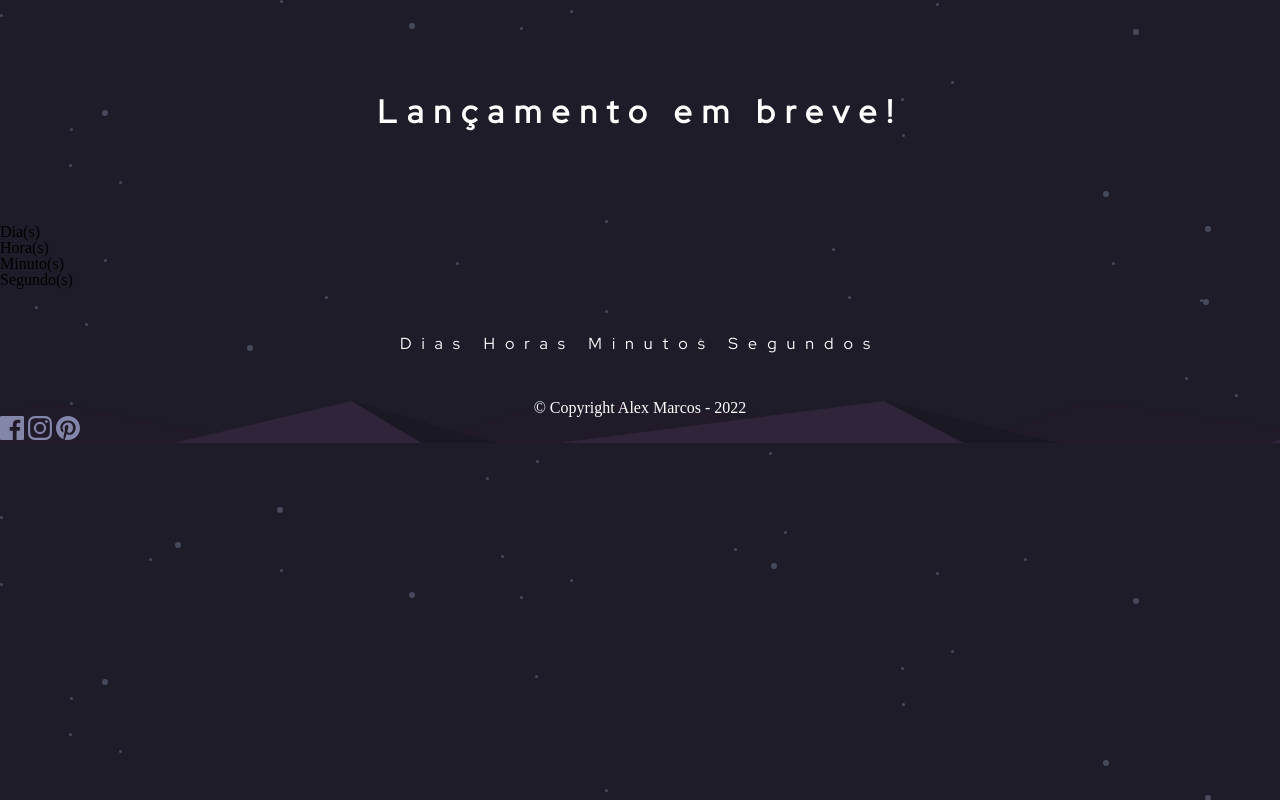
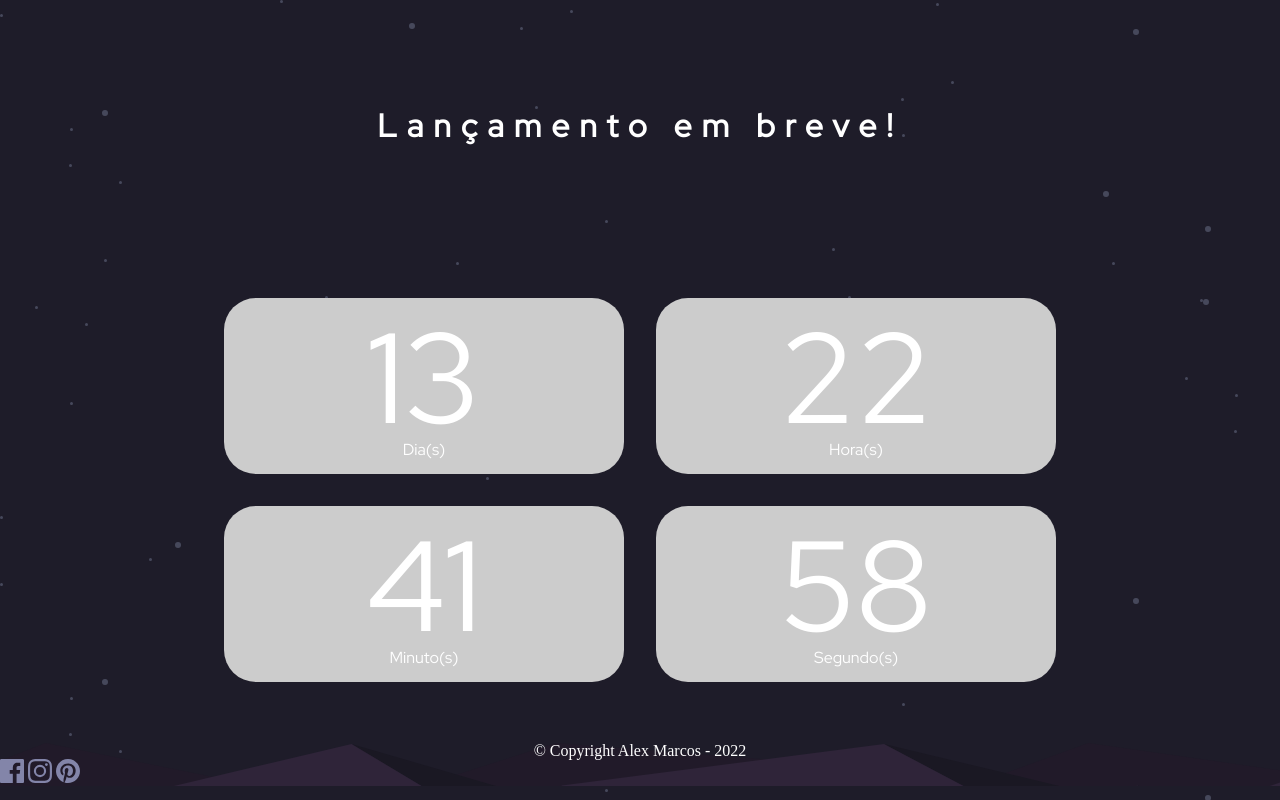
Before and after one commit to alex-marcos/contadorRegressivo, a plain HTML site: page index.html in a window 1280 px wide. Drawn offline with Linux system fonts and the light colour scheme.

Commit message:
Final da estrutura de JavaScript e o link entre o JavaScript e o HTML.

```diff
--- /dev/null
+++ b/countdown.js
@@ -0,0 +1,40 @@
+export default class countdown {
+    constructor(futureDate) {
+        this.futureDate = futureDate
+    }
+    get _actualDate() {
+        return new Date();
+    }
+
+    get _futureDate() {
+        return new Date(this.futureDate);
+    }
+
+    get _timeStampDiff() {
+        return this._futureDate.getTime() - this._actualDate.getTime()
+    }
+
+    get days() {
+        return Math.floor(this._timeStampDiff / (24 * 60 * 60 * 1000));
+    }
+
+    get hours() {
+        return Math.floor(this._timeStampDiff / (60 * 60 * 1000));
+    }
+
+    get minutes() {
+        return Math.floor(this._timeStampDiff / (60 * 1000));
+    }
+
+    get seconds() {
+        return Math.floor(this._timeStampDiff / 1000);
+    }
+
+    get total() {
+        const days = this.days < 10 ? "0" + this.days : this.days;
+        const hours = this.hours % 24 < 10 ? "0" + (this.hours % 24) : this.hours % 24;
+        const minutes = this.minutes % 60 < 10 ? "0" +  (this.minutes % 60) : this.minutes % 60;
+        const seconds = this.seconds % 60 < 10 ? "0" +  (this.seconds % 60) : this.seconds % 60;
+        return[days, hours, minutes, seconds];
+    }
+}
--- a/index.html
+++ b/index.html
@@ -22,31 +22,25 @@
 
   </header>
 
-    <ul class="contador">
+    <ul class="countdown">
       <li>
-        <span></span>
+        <span data-time></span>
         <div>Dia(s)</div>
       </li>
       <li>
-        <span></span>
+        <span data-time></span>
         <div>Hora(s)</div>
       </li>
       <li>
-        <span></span>
+        <span data-time></span>
         <div>Minuto(s)</div>
       </li>
       <li>
-        <span></span>
+        <span data-time></span>
         <div>Segundo(s)</div>
       </li>
     </ul>
 
-      <div class="textomain">
-        <p1 class="textodias">Dias</p1>
-        <p1 class="textohoras">Horas</p1>
-        <p1 class="textominutos">Minutos</p1>
-        <p1 class="textosegundos">Segundos</p1>
-      </div>
 
   </main>
 
--- a/scripts.js
+++ b/scripts.js
@@ -1,32 +1,15 @@
+import countdown from "./countdown.js";
 
-function startTimer(duration, display) {
-    var timer = duration, days, hours, minutes, seconds;
+const tempoParaOLançamento = new countdown("21 August 2022 23:00:00 GMT-0300");
+const tempos = document.querySelectorAll("[data-time]");
 
-    setInterval(function(){
-      days = parseInt(timer  * 60 * 60 * 1000)
-      hours = parseInt(timer  * 60 * 1000)
-      minutes = parseInt(timer /60, 1000);
-      seconds = parseInt(timer % 60, 1000);
 
-      days = days < 10 ? "0" + days : days;
-      hours = hours < 10 ? "0" + hours : hours;
-      minutes = minutes < 10 ?  "0" + minutes : minutes;
-      seconds = seconds < 10 ?  "0" + seconds : seconds;
+function mostrarTempo() {
+    tempos.forEach((tempo, index) => {
+        tempo.innerHTML = tempoParaOLançamento.total[index];
+    });
 
-      display.textContent = days + ":" + hours + ":" + minutes + ":" + seconds;
+}
 
-      if(--timer < 0){
-        timer = duration;
-
-      }
-
-    }, 1000);
-  }
-
-  window.onload = function() {
-    var duration = 60 *4; //Conversão para segundos
-    var display = document.querySelector("#timer"); //Elemento para exibir o timer
-
-    startTimer(duration, display); //Inicia a função
-
-  }
+mostrarTempo();
+setInterval(mostrarTempo, 1000);
--- a/style.css
+++ b/style.css
@@ -12,11 +12,6 @@
 
 /* Css do Main*/
 
-body {
-    background: url(./assets/bg-stars.svg);
-    background-color: #1e1c29;
-}
-
 .textomain {
     color: #FFFFFF;
     letter-spacing: 10px;
@@ -24,6 +19,44 @@ body {
     text-align: center;
     padding: 3em;
     font-family:  'Red Hat Display', sans-serif;
+}
+
+li {
+    list-style: none;
+}
+
+body {
+    height: 100vh;
+    background: url(./assets/bg-stars.svg);
+    display: grid;
+    align-items: center;
+    background-color: #1e1c29;
+
+}
+
+.countdown {
+    display: grid;
+    grid-template-columns: repeat(auto-fit, minmax(280px, 400px));
+    justify-content: center;
+    gap: 2em;
+    padding: 2em;
+}
+
+.countdown li {
+    font-family: 'Red Hat Display', sans-serif;;
+    padding: 1rem;
+    color: #FFFFFF;
+    background: #CCCCCC;
+    border-radius: 2em;
+    box-shadow: #121212;
+    text-align: center;
+}
+
+.countdown li span {
+    font-family:  'Red Hat Display', sans-serif;
+    font-style: normal;
+    font-size: 8rem;
+
 }
 
 
```
Also changed, not shown: contador.js (deleted).
